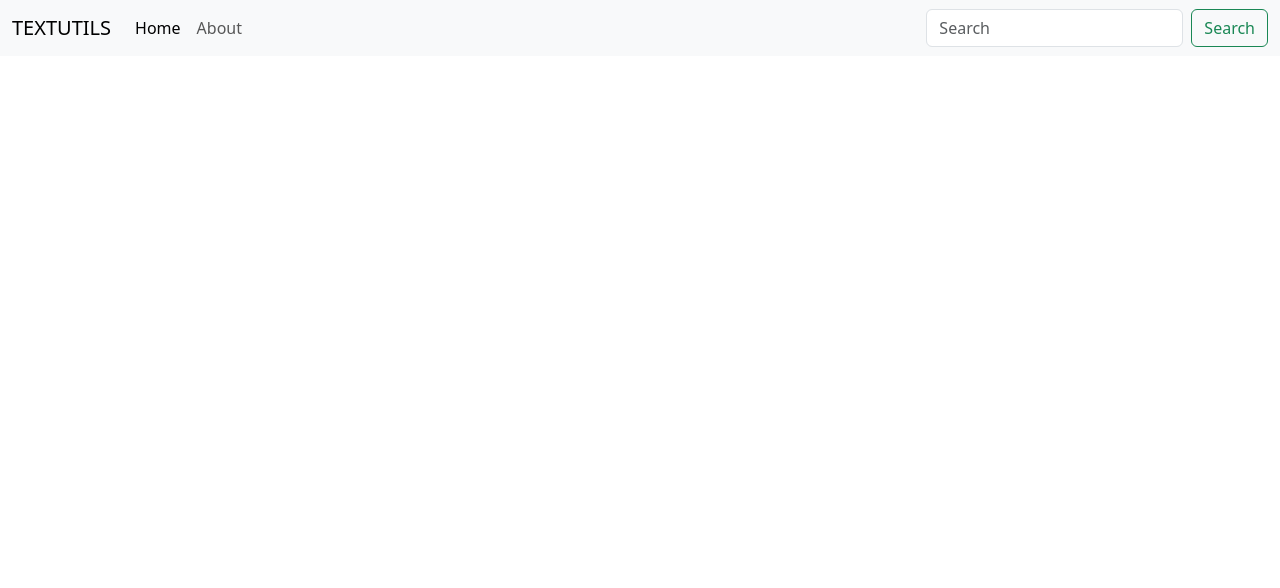
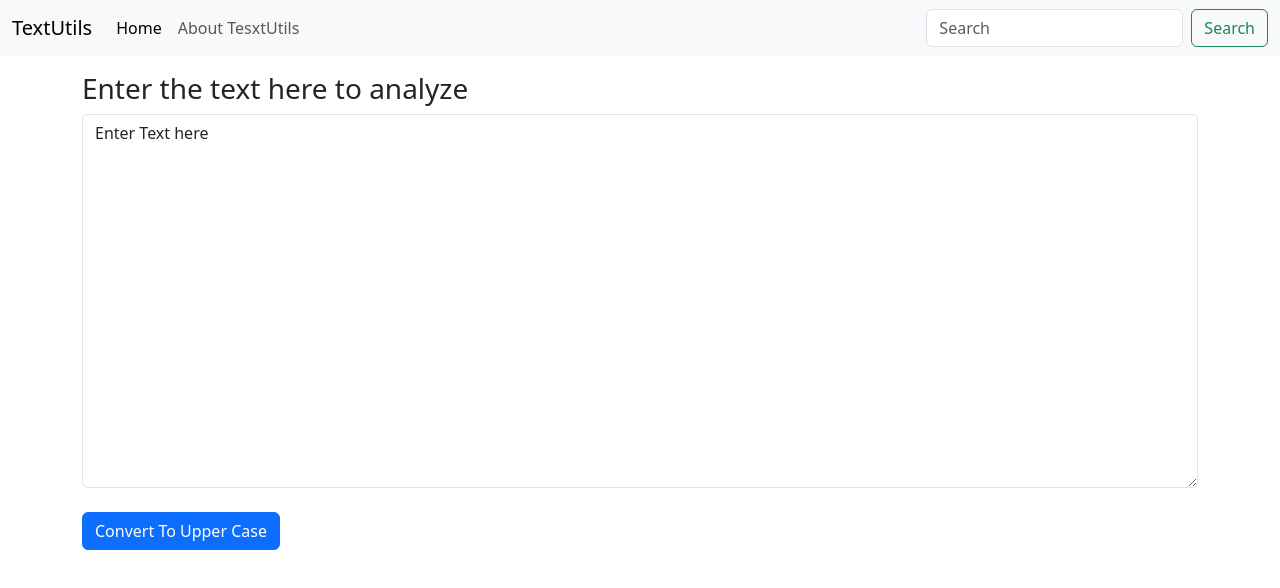
Before and after one commit to Kunjshah84/textutils, a React (Create React App) app: page / in a window 1280 px wide. Shown: the top 588 px of the page. Built offline with nearby package versions, Linux system fonts and the light colour scheme.

Commit message:
have added the functionality to convert given text to upper case is added using the hook in the react.Understended the working of state and have understood that why in react is it not possible to change the var like normal change

```diff
--- a/src/App.js
+++ b/src/App.js
@@ -1,6 +1,7 @@
 // import logo from './logo.svg';
 import './App.css';
-
+import Navbar from './Components/Navbar';
+import TextForm from './Components/TextForm'
 // let name="Kunj"
 
 function App() {
@@ -38,52 +39,14 @@ function App() {
     //   </div>
     //   <div className="blanck">lovely</div>
     // </>
+    // We have changed this hole code with the help of just single component!
     <>
-  {/* &lt;&gt; */}
-  <nav className="navbar navbar-expand-lg bg-body-tertiary">
-    <div className="container-fluid">
-      <a className="navbar-brand" href="/">
-        TEXTUTILS
-      </a>
-      <button
-        className="navbar-toggler"
-        type="button"
-        data-bs-toggle="collapse"
-        data-bs-target="#navbarSupportedContent"
-        aria-controls="navbarSupportedContent"
-        aria-expanded="false"
-        aria-label="Toggle navigation"
-      >
-        <span className="navbar-toggler-icon" />
-      </button>
-      <div className="collapse navbar-collapse" id="navbarSupportedContent">
-        <ul className="navbar-nav me-auto mb-2 mb-lg-0">
-          <li className="nav-item">
-            <a className="nav-link active" aria-current="page" href="/">
-              Home
-            </a>
-          </li>
-          <li className="nav-item">
-            <a className="nav-link" href="/">
-              About
-            </a>
-          </li>
-        </ul>
-        <form className="d-flex" role="search">
-          <input
-            className="form-control me-2"
-            type="search"
-            placeholder="Search"
-            aria-label="Search"
-          />
-          <button className="btn btn-outline-success" type="submit">
-            Search
-          </button>
-        </form>
+      <Navbar title="TextUtils" about="About TesxtUtils"/>
+      {/* Now by using this props we are able to use this components by manyer time and for different web also:*/}
+      <div className="container my-3">
+        <TextForm heading="Enter the text here to analyze"/>
       </div>
-    </div>
-  </nav>
-</>
+    </>
 
   );
 }
--- /dev/null
+++ b/src/Components/Navbar.js
@@ -0,0 +1,66 @@
+import React from 'react'
+import PropTypes from 'prop-types'
+
+export default function Navbar(props) {
+  return (
+    <div>
+        {/* &lt;&gt; */}
+  <nav className="navbar navbar-expand-lg bg-body-tertiary">
+    <div className="container-fluid">
+      <a className="navbar-brand" href="/">
+       { props.title}
+      </a>
+      <button
+        className="navbar-toggler"
+        type="button"
+        data-bs-toggle="collapse"
+        data-bs-target="#navbarSupportedContent"
+        aria-controls="navbarSupportedContent"
+        aria-expanded="false"
+        aria-label="Toggle navigation"
+      >
+        <span className="navbar-toggler-icon" />
+      </button>
+      <div className="collapse navbar-collapse" id="navbarSupportedContent">
+        <ul className="navbar-nav me-auto mb-2 mb-lg-0">
+          <li className="nav-item">
+            <a className="nav-link active" aria-current="page" href="/">
+              Home
+            </a>
+          </li>
+          <li className="nav-item">
+            <a className="nav-link" href="/">
+              {props.about}
+            </a>
+          </li>
+        </ul>
+        <form className="d-flex" role="search">
+          <input
+            className="form-control me-2"
+            type="search"
+            placeholder="Search"
+            aria-label="Search"
+          />
+          <button className="btn btn-outline-success" type="submit">
+            Search
+          </button>
+        </form>
+      </div>
+    </div>
+  </nav>
+    </div>
+  )
+}
+
+Navbar.propTypes={
+    title:PropTypes.string.isRequired,
+    about:PropTypes.string.isRequired
+}
+
+// If at the end we are not going to set the value of the prop then the react will through the error:
+
+Navbar.defaultProps = {
+    title: 'Set title Here',
+    about: 'About'
+  };
+// Ano matalab agar bhlthi koi prop missing che a component ne call karta to a a defult prop ne use karshe:
--- /dev/null
+++ b/src/Components/TextForm.js
@@ -0,0 +1,40 @@
+import React,{useState} from 'react'
+
+export default function TextForm(props) {
+
+    // Creating the arrow function to convert all of the given text into upper case:
+    const handleUpClick = ()=>{
+        // console.log("event occur for converting the txt into upper case");
+        // setText("You have clicked on handleUpClick")
+        // Now we have to set the text which is currently present in the field of the text to upper case:
+        let newtext= text.toUpperCase()
+        setText(newtext)
+    }
+    // If we have set the value to the text area then we have to set the handler function:
+    const handleOnChange = (event)=>{
+        // console.log("On Change");
+        setText(event.target.value)
+    }
+    //jayre pan apade ek event vadu function call karie we are going to have the event obj also as the arg of the fucntino
+
+    const [text , setText] = useState('Enter Text here')
+    // That simple meanse when erver we update the text we are going to use the setText and the defult value of the varibale
+    // Text is Enter Text Here:
+    // And now in the any part of the compponent if we update the text the updation is going to done globally:
+  return (
+    <>
+    <div className="mb-3">
+        <h3>{props.heading}</h3>
+        <textarea
+        className="form-control"
+        id="myBox"
+        value={text}
+        onChange={handleOnChange}
+        rows={15}
+        />
+        <br />
+        <button className="btn btn-primary" onClick={handleUpClick}>Convert To Upper Case</button>
+    </div>
+    </>
+  )
+}
```
